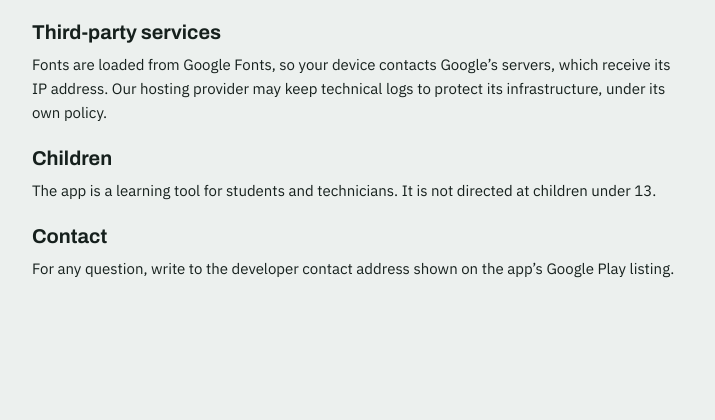
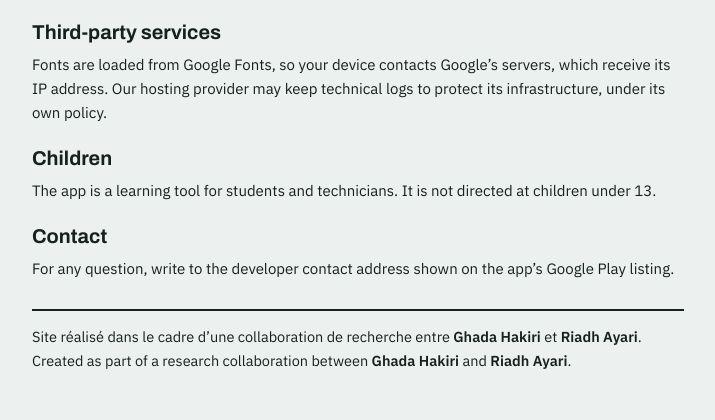
Before and after one commit to rr25940/poulies-courroie, a Flask app: page /privacy in a window 1280 px wide. Shown: the part 1237-1657 px from the top of the page, without its empty margins (282-997 px from the left). Before the commit the page ends 1515 px from the top, so only its background shows below. Run offline with Flask 3, Linux system fonts and the light colour scheme.

Commit message:
Credit the research collaboration between Ghada Hakiri and Riadh Ayari
Shown in the page footer, on the privacy page, in the page author metadata,
the Google Play descriptions and the README.

Co-Authored-By: Claude Opus 5.5 <noreply@anthropic.com>

```diff
--- a/app/static/css/app.css
+++ b/app/static/css/app.css
@@ -266,6 +266,9 @@ table.t{border-collapse:collapse;font:13px var(--f-mono);font-variant-numeric:ta
 .doc-date{font:500 12px var(--f-mono);color:var(--ink-2)}
 .doc section+section{border-top:1px solid var(--rule);padding-top:12px}
 a.ghost{text-decoration:none;color:var(--ink)}
+.credit{margin:32px 0 0;padding-top:14px;border-top:2px solid var(--ink);font-size:14.5px;max-width:95ch}
+.credit b{font-weight:600}
+.credit+.foot{margin-top:10px;padding-top:0;border-top:0}
 .foot{margin-top:28px;padding-top:14px;border-top:1px solid var(--rule);font-size:12.5px;color:var(--ink-2);max-width:95ch}
 
 @media (prefers-reduced-motion:reduce){
--- a/app/templates/base.html
+++ b/app/templates/base.html
@@ -5,6 +5,7 @@
 <meta name="viewport" content="width=device-width, initial-scale=1, viewport-fit=cover">
 <title>{% block title %}Simulateur poulies-courroies{% endblock %}</title>
 <meta name="description" content="Dimensionnement des courroies trapézoïdales et crantées, étape par étape, avec les abaques du cours et une transmission animée à l'échelle.">
+<meta name="author" content="Ghada Hakiri, Riadh Ayari">
 <meta name="theme-color" content="#16201D">
 <meta name="mobile-web-app-capable" content="yes">
 <meta name="apple-mobile-web-app-capable" content="yes">
--- a/app/templates/index.html
+++ b/app/templates/index.html
@@ -138,6 +138,7 @@
 </aside>
 </main>
 
+<p class="credit" {{ tr("Site réalisé dans le cadre d'une collaboration de recherche entre <b>Ghada Hakiri</b> et <b>Riadh Ayari</b>.", "Created as part of a research collaboration between <b>Ghada Hakiri</b> and <b>Riadh Ayari</b>.") }}</p>
 <footer class="foot" {{ tr("Tableaux et courbes relevés sur le cours « Système poulies et courroies » (Fig18 à Fig32, NF ISO 4183, 4184, 5294, 5296). La lecture des graphes est précise à quelques % près, comme une lecture à la main. Deux cases floues du tableau 4 ont été lues par cohérence avec leurs voisines : 3,59 kW (A, 100 mm, 20 m/s) et 9,85 kW (B, 250 mm, 25 m/s). La masse linéique <i>m′</i> proposée est une valeur catalogue typique, absente du cours.", "Tables and curves are read from the course “Système poulies et courroies” (Fig18 to Fig32, NF ISO 4183, 4184, 5294, 5296). Chart readings are accurate to a few percent, like reading them by hand. Two blurry cells in table 4 were read to match their neighbours: 3.59 kW (A, 100 mm, 20 m/s) and 9.85 kW (B, 250 mm, 25 m/s). The suggested mass per length <i>m′</i> is a typical catalogue value; the course does not give one.") }}</footer>
 </div>
 {% endblock %}
--- a/app/templates/privacy.html
+++ b/app/templates/privacy.html
@@ -42,5 +42,8 @@
     <h2>Contact</h2>
     <p>For any question, write to the developer contact address shown on the app’s Google Play listing.</p>
   </section>
+
+  <p class="credit">Site réalisé dans le cadre d’une collaboration de recherche entre <b>Ghada Hakiri</b> et <b>Riadh Ayari</b>.<br>
+    <span lang="en">Created as part of a research collaboration between <b>Ghada Hakiri</b> and <b>Riadh Ayari</b>.</span></p>
 </main>
 {% endblock %}
```
Also changed, not shown: android/store/listing.md (+4 -0 lines), tests/test_api.py (+1 -0 lines), README.md.
